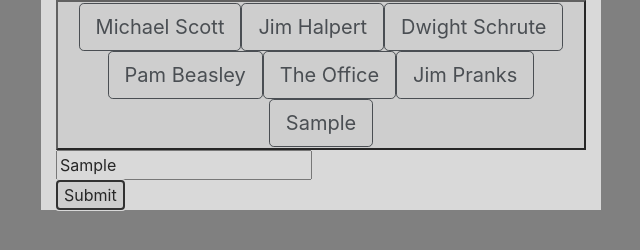
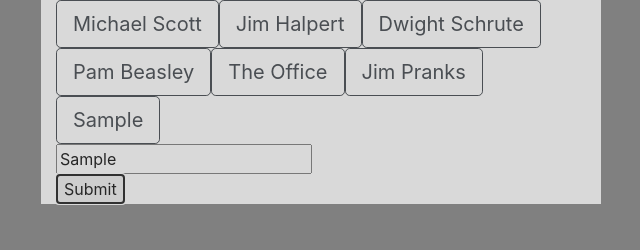
Before and after one commit to bqtphan/Giphy, a plain HTML site: page index.html in a window 1280 px wide. Both pictures are taken after typing "Sample" into the empty fields and a click on the button "Submit". Shown: the whole page, without its empty margins (319-959 px from the left). Drawn offline with nearby package versions, Linux system fonts and the light colour scheme; no server answers.

Commit message:
almost done

```diff
--- a/assets/javascript/script.js
+++ b/assets/javascript/script.js
@@ -5,27 +5,29 @@ function generateButtons() {
     for (var i = 0; i < topics.length; i++) {
         var addButton = $("<button>");
         addButton.addClass("btn btn-outline-dark btn-lg");
-        addButton.attr("data-name", topics[i]);
+        addButton.attr("data-value", topics[i]);
         addButton.text(topics[i]);
         $("#tags").append(addButton);
     }
 }
+generateButtons();
 
 $("#submit").on("click", function (event) {
     event.preventDefault();
     var newButton = $("#yourInput").val().trim();
     var addInputButton = $("<button>");
-    addInputButton.attr("data-name", newButton);
     addInputButton.addClass("btn btn-outline-dark btn-lg");
+    addInputButton.attr("data-value", newButton);
     addInputButton.text(newButton);
     $("#tags").append(addInputButton);
 })
 
-$("button").on("click", function () {
-    var buttonClicked = $(this).attr("data-name");
-    console.log(buttonClicked);
-
-    var queryURL = "https://api.giphy.com/v1/gifs/search?q=" + buttonClicked + "&api_key=dc6zaTOxFJmzC&limit=10";
+$(".btn").on("click", function () {
+    event.preventDefault();
+    // $("#gifs").remove();
+    var searchItem = $(this).attr("data-value");
+    console.log(searchItem);
+    var queryURL = "https://api.giphy.com/v1/gifs/search?q=" + searchItem + "&api_key=rBjSvGhSZWu1qGzVb1HfMBfWlmHKSAVP&limit=10";
 
     $.ajax({
             url: queryURL,
@@ -52,6 +54,3 @@ $("button").on("click", function () {
             }
         });
 });
-
-
-generateButtons();
--- a/index.html
+++ b/index.html
@@ -13,7 +13,7 @@
 
 <body>
     <div class="container">
-        <button id="tags"></button>
+        <div id="tags"></div>
         <form>
             <input type="text" id="yourInput">
             <br>
```
